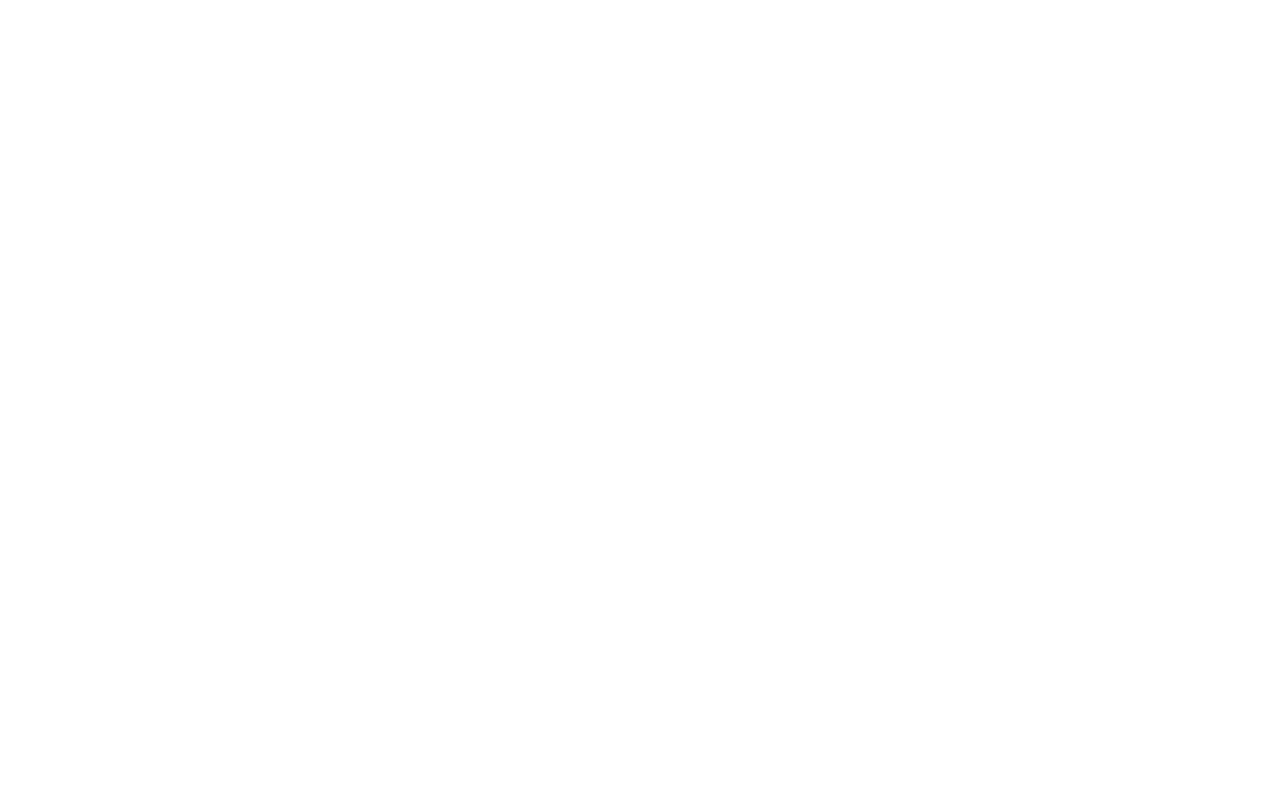
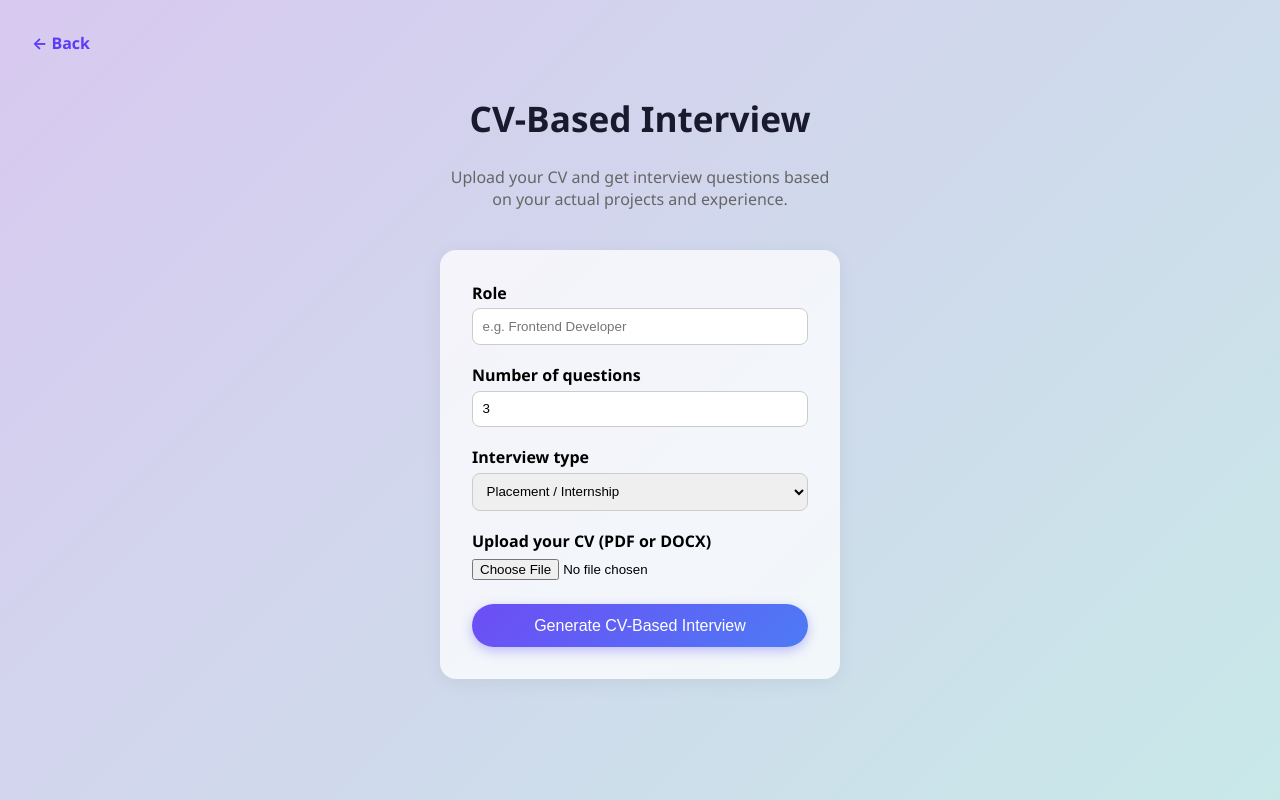
Before and after one commit to MSJawabreh/ai-interview-simulator, a React (Vite) app: page /cv-practice in a window 1280 px wide. Before the commit this address had no page. Built offline with nearby package versions, Linux system fonts and the light colour scheme.

Commit message:
Add CV-based interview practice: explainer page, upload form, and personalized question generation

```diff
--- a/src/App.jsx
+++ b/src/App.jsx
@@ -6,6 +6,8 @@
 import MyInterviewsPage from './pages/MyInterviewsPage'
 import LeetCodePage from './pages/LeetCodePage'
 import CodingPracticePage from './pages/CodingPracticePage'
+import CVExplainerPage from './pages/CVExplainerPage'
+import CVPracticePage from './pages/CVPracticePage'
 
 function App() {
   return (
@@ -18,6 +20,8 @@
         <Route path="/my-interviews" element={<MyInterviewsPage />} />
         <Route path="/leetcode" element={<LeetCodePage />} />
         <Route path="/coding-practice" element={<CodingPracticePage />} />
+        <Route path="/cv-explainer" element={<CVExplainerPage />} />
+        <Route path="/cv-practice" element={<CVPracticePage />} />
       </Routes>
     </BrowserRouter>
   )
--- a/src/components/Navbar.jsx
+++ b/src/components/Navbar.jsx
@@ -42,6 +42,7 @@
         <Link to="/" style={{ color: '#333', textDecoration: 'none' }}>Home</Link>
         <Link to="/my-interviews" style={{ color: '#333', textDecoration: 'none' }}>My Interviews</Link>
         <Link to="/leetcode" style={{ color: '#333', textDecoration: 'none' }}>Coding Practice</Link>
+        <Link to="/cv-explainer" style={{ color: '#333', textDecoration: 'none' }}>CV Practice</Link>
       </div>
 
       <Link to="/create">
--- /dev/null
+++ b/src/pages/CVExplainerPage.jsx
@@ -0,0 +1,47 @@
+import { Link } from 'react-router-dom'
+import Layout from '../components/Layout'
+
+function CVExplainerPage() {
+return (
+	<Layout>
+		<div style={{ textAlign: 'center', padding: '2rem', maxWidth: '650px', margin: '0 auto' }}>
+			<h1 style={{ color: '#1a1a2e' }}>CV-Based Interview Practice</h1>
+			<p style={{ color: '#444', fontSize: '1.05rem', lineHeight: '1.5' }}>
+				Upload your actual CV, and the AI reads it before generating your interview questions —
+				asking you to explain specific projects, skills, and experience you've genuinely listed,
+				instead of generic questions for the role.
+			</p>
+			<p style={{ color: '#666', fontSize: '0.95rem' }}>
+				This is great practice for the moment in a real interview when someone points at your CV
+				and says "tell me about this" — you want to be ready to explain your own work clearly and
+				confidently.
+			</p>
+			<p style={{ color: '#888', fontSize: '0.85rem' }}>
+				Supports PDF and DOCX files. Your CV is only used to generate questions and is never saved.
+			</p>
+
+			<Link to="/cv-practice">
+				<button style={{
+					background: 'linear-gradient(135deg, #6d4df5, #4d7bf5)',
+					color: 'white',
+					border: 'none',
+					padding: '0.8rem 1.6rem',
+					borderRadius: '999px',
+					fontSize: '1rem',
+					cursor: 'pointer',
+					marginTop: '1rem',
+					boxShadow: '0 4px 12px rgba(93,80,245,0.35)',
+					transition: 'transform 0.15s ease'
+				}}
+				onMouseEnter={(e) => e.target.style.transform = 'scale(1.05)'}
+				onMouseLeave={(e) => e.target.style.transform = 'scale(1)'}
+				>
+					Upload Your CV
+				</button>
+			</Link>
+		</div>
+	</Layout>
+)
+}
+
+export default CVExplainerPage
--- /dev/null
+++ b/src/pages/CVPracticePage.jsx
@@ -0,0 +1,143 @@
+import { useState } from 'react'
+import { useNavigate } from 'react-router-dom'
+import FocusedLayout from '../components/FocusedLayout'
+import { API_URL } from '../config'
+
+function CVPracticePage() {
+const navigate = useNavigate()
+
+const [role, setRole] = useState('')
+const [numQuestions, setNumQuestions] = useState('3')
+const [interviewType, setInterviewType] = useState('Placement/Internship')
+const [cvFile, setCvFile] = useState(null)
+const [isLoading, setIsLoading] = useState(false)
+const [errorMessage, setErrorMessage] = useState('')
+
+const handleGenerate = async () => {
+	if (!cvFile) {
+		setErrorMessage('Please select a CV file first.')
+		return
+	}
+
+	setIsLoading(true)
+	setErrorMessage('')
+
+	const formData = new FormData()
+	formData.append('cv', cvFile)
+	formData.append('role', role)
+	formData.append('numQuestions', Number(numQuestions) || 3)
+	formData.append('interviewType', interviewType)
+
+	try {
+		const response = await fetch(`${API_URL}/generate-questions-from-cv`, {
+			method: 'POST',
+			body: formData
+		})
+
+		const data = await response.json()
+
+		if (!response.ok) {
+			throw new Error(data.error || 'Something went wrong')
+		}
+
+		navigate('/interview', {
+			state: { role, questions: data.questions, isNew: true }
+		})
+	} catch (err) {
+		setErrorMessage('Failed to generate questions from CV. Try again in a moment.')
+	} finally {
+		setIsLoading(false)
+	}
+}
+
+return (
+	<FocusedLayout backTo="/">
+		<div style={{
+			display: 'flex',
+			flexDirection: 'column',
+			alignItems: 'center',
+			textAlign: 'center'
+		}}>
+			<h1 style={{ color: '#1a1a2e', fontSize: '2.2rem', marginBottom: '0.5rem' }}>CV-Based Interview</h1>
+			<p style={{ color: '#666', maxWidth: '400px' }}>
+				Upload your CV and get interview questions based on your actual projects and experience.
+			</p>
+
+			{isLoading && <p>Generating questions...</p>}
+			{errorMessage && <p style={{ color: '#c0392b' }}>{errorMessage}</p>}
+
+			<div style={{
+				backgroundColor: 'rgba(255,255,255,0.75)',
+				borderRadius: '1rem',
+				padding: '2rem',
+				maxWidth: '400px',
+				width: '100%',
+				marginTop: '1.5rem',
+				textAlign: 'left',
+				boxShadow: '0 4px 20px rgba(0,0,0,0.06)',
+				boxSizing: 'border-box'
+			}}>
+				<label style={{ fontWeight: 'bold', display: 'block', marginBottom: '0.3rem' }}>Role</label>
+				<input
+					type="text"
+					value={role}
+					onChange={(e) => setRole(e.target.value)}
+					placeholder="e.g. Frontend Developer"
+					style={{ width: '100%', padding: '0.6rem', borderRadius: '0.5rem', border: '1px solid #ccc', marginBottom: '1.2rem', boxSizing: 'border-box' }}
+				/>
+
+				<label style={{ fontWeight: 'bold', display: 'block', marginBottom: '0.3rem' }}>Number of questions</label>
+				<input
+					type="number"
+					value={numQuestions}
+					onChange={(e) => setNumQuestions(e.target.value)}
+					min="1"
+					max="10"
+					style={{ width: '100%', padding: '0.6rem', borderRadius: '0.5rem', border: '1px solid #ccc', marginBottom: '1.2rem', boxSizing: 'border-box' }}
+				/>
+
+				<label style={{ fontWeight: 'bold', display: 'block', marginBottom: '0.3rem' }}>Interview type</label>
+				<select
+					value={interviewType}
+					onChange={(e) => setInterviewType(e.target.value)}
+					style={{ width: '100%', padding: '0.6rem', borderRadius: '0.5rem', border: '1px solid #ccc', marginBottom: '1.2rem', boxSizing: 'border-box' }}
+				>
+					<option value="Placement/Internship">Placement / Internship</option>
+					<option value="Graduate">Graduate Scheme</option>
+					<option value="Experienced">Experienced Hire</option>
+				</select>
+
+				<label style={{ fontWeight: 'bold', display: 'block', marginBottom: '0.3rem' }}>Upload your CV (PDF or DOCX)</label>
+				<input
+					type="file"
+					accept=".pdf,.docx"
+					onChange={(e) => setCvFile(e.target.files[0])}
+					style={{ width: '100%', marginBottom: '1.5rem' }}
+				/>
+
+				<button
+					onClick={handleGenerate}
+					style={{
+						width: '100%',
+						background: 'linear-gradient(135deg, #6d4df5, #4d7bf5)',
+						color: 'white',
+						border: 'none',
+						padding: '0.8rem',
+						borderRadius: '999px',
+						fontSize: '1rem',
+						cursor: 'pointer',
+						boxShadow: '0 4px 12px rgba(93,80,245,0.35)',
+						transition: 'transform 0.15s ease'
+					}}
+					onMouseEnter={(e) => e.target.style.transform = 'scale(1.03)'}
+					onMouseLeave={(e) => e.target.style.transform = 'scale(1)'}
+				>
+					Generate CV-Based Interview
+				</button>
+			</div>
+		</div>
+	</FocusedLayout>
+)
+}
+
+export default CVPracticePage
--- a/src/pages/CreateInterviewPage.jsx
+++ b/src/pages/CreateInterviewPage.jsx
@@ -11,6 +11,44 @@
   const [interviewType, setInterviewType] = useState('Placement/Internship')
   const [isLoading, setIsLoading] = useState(false)
   const [errorMessage, setErrorMessage] = useState('')
+  const [cvFile, setCvFile] = useState(null)
+
+const handleGenerateFromCV = async () => {
+  if (!cvFile) {
+    setErrorMessage('Please select a CV file first.')
+    return
+  }
+
+  setIsLoading(true)
+  setErrorMessage('')
+
+  const formData = new FormData()
+  formData.append('cv', cvFile)
+  formData.append('role', role)
+  formData.append('numQuestions', Number(numQuestions) || 3)
+  formData.append('interviewType', interviewType)
+
+  try {
+    const response = await fetch(`${API_URL}/generate-questions-from-cv`, {
+      method: 'POST',
+      body: formData
+    })
+
+    const data = await response.json()
+
+    if (!response.ok) {
+      throw new Error(data.error || 'Something went wrong')
+    }
+
+    navigate('/interview', {
+      state: { role, questions: data.questions, isNew: true }
+    })
+  } catch (err) {
+    setErrorMessage('Failed to generate questions from CV. Try again in a moment.')
+  } finally {
+    setIsLoading(false)
+  }
+}
 
   const handleGenerate = async () => {
     setIsLoading(true)
@@ -93,6 +131,16 @@
             <option value="Experienced">Experienced Hire</option>
           </select>
 
+          <label style={{ fontWeight: 'bold', display: 'block', marginBottom: '0.3rem' }}>
+            Or upload your CV (optional)
+          </label>
+          <input
+            type="file"
+            accept=".pdf,.docx"
+            onChange={(e) => setCvFile(e.target.files[0])}
+            style={{ width: '100%', marginBottom: '1.2rem' }}
+          />
+
           <button
             onClick={handleGenerate}
             style={{
@@ -112,6 +160,25 @@
           >
             Generate Interview
           </button>
+
+          {cvFile && (
+            <button
+              onClick={handleGenerateFromCV}
+              style={{
+                width: '100%',
+                marginTop: '0.8rem',
+                background: 'white',
+                color: '#5b3df5',
+                border: '2px solid #5b3df5',
+                padding: '0.8rem',
+                borderRadius: '999px',
+                fontSize: '1rem',
+                cursor: 'pointer'
+              }}
+            >
+              Generate from CV Instead
+            </button>
+          )}
         </div>
       </div>
     </FocusedLayout>
```
